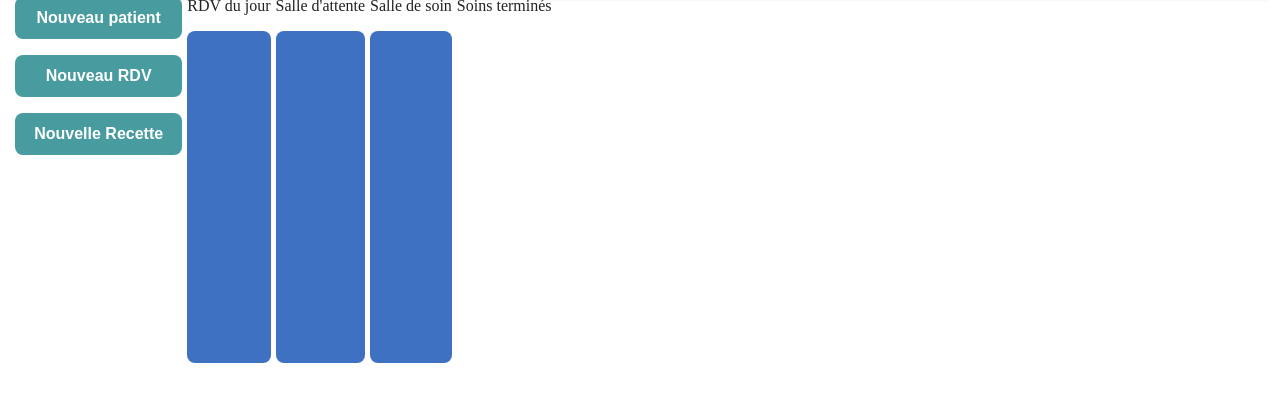
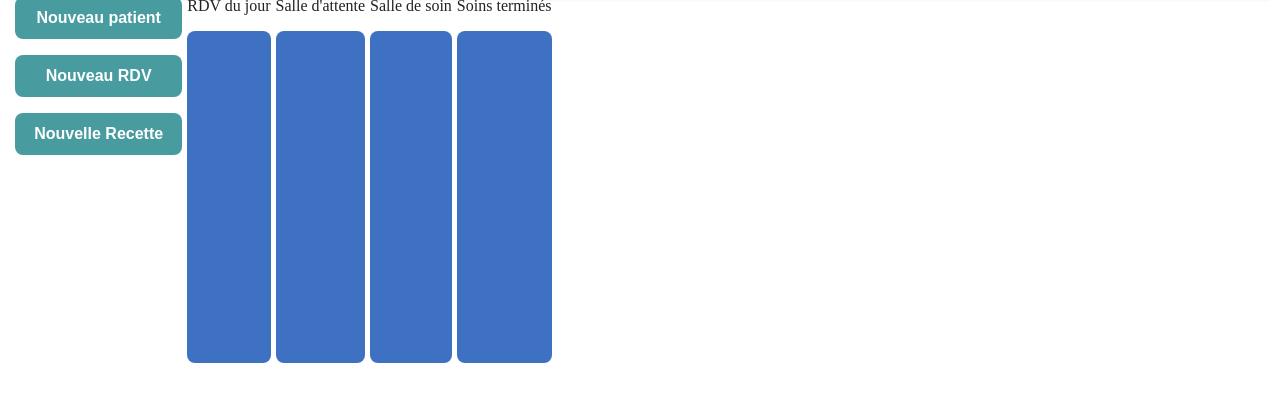
Before and after one commit to freud87/cabinet, a plain HTML site: page index.html in a window 1280 px wide. Shown: the part 103-504 px from the top of the page. Drawn offline with Linux system fonts and the light colour scheme.

Commit message:
Update index.css

```diff
--- a/index.css
+++ b/index.css
@@ -90,7 +90,8 @@ button:hover {
 }
 .listerdv,
 .listeAtt,
-.listeCons {
+.listeCons,
+.listeTerm {
   background-color: #3f71c2;
   padding: 1rem;
   border-radius: 8px;
```
